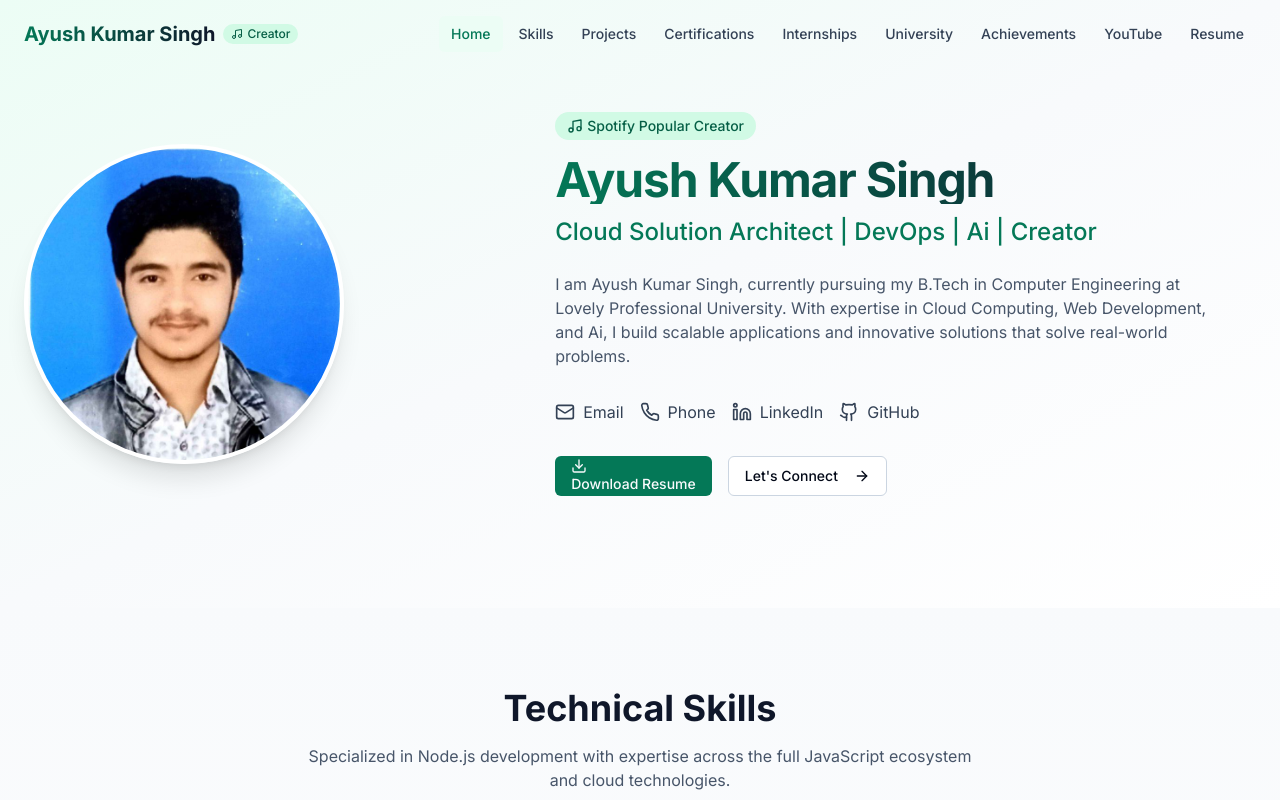
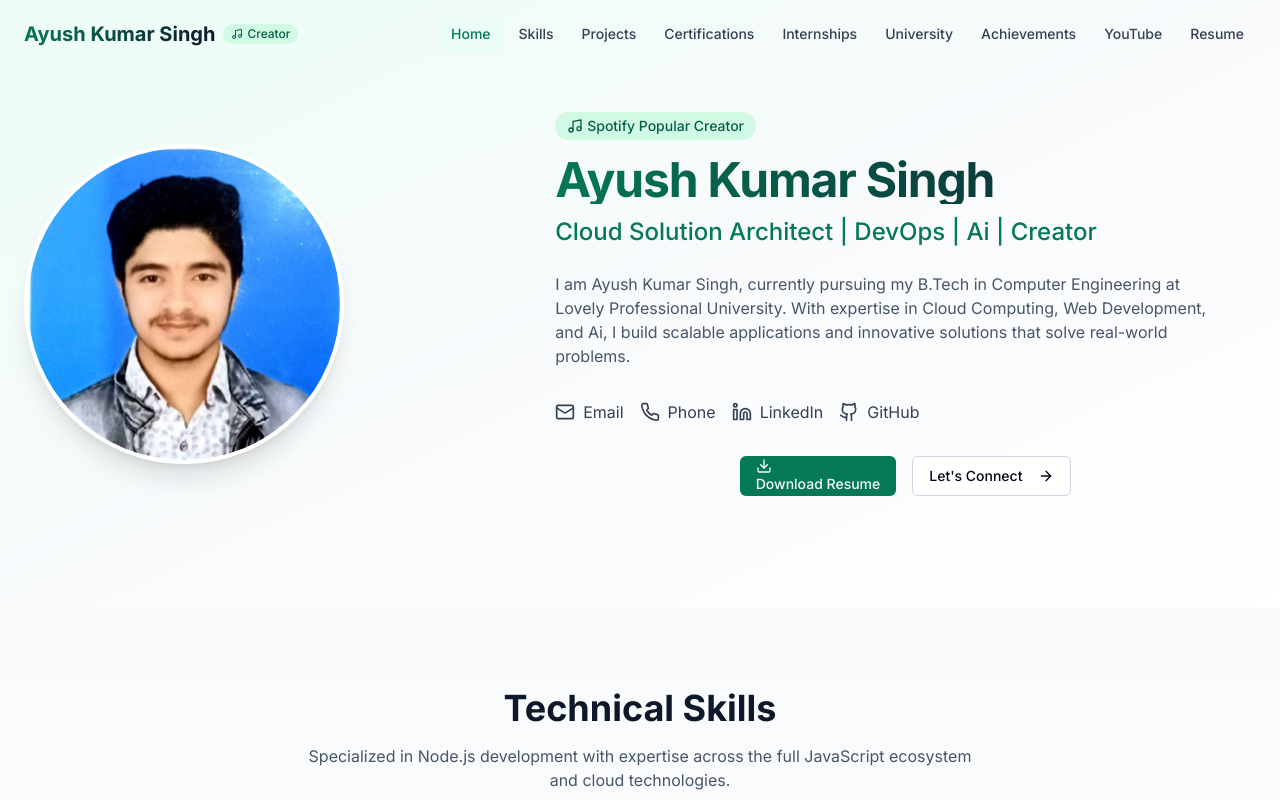
Before and after one commit to Ayush-codemen/portfolio, a Next.js app: page / in a window 1280 px wide. Shown: the top 800 px of the page. Built offline with nearby package versions, Linux system fonts and the light colour scheme.

Commit message:
Correcting ui

```diff
--- a/components/hero.tsx
+++ b/components/hero.tsx
@@ -78,7 +78,7 @@ export default function Hero() {
               </Link>
             </div>
 
-            <div className="flex flex-wrap gap-4 justify-center md:justify-start">
+            <div className="flex flex-wrap gap-4 justify-center">
               <Button className="bg-emerald-700 hover:bg-emerald-800 transition-colors group">
                 <a href="cv.jpg" download>
                   <Download className="h-4 w-4 mr-2 group-hover:animate-bounce" />
```
